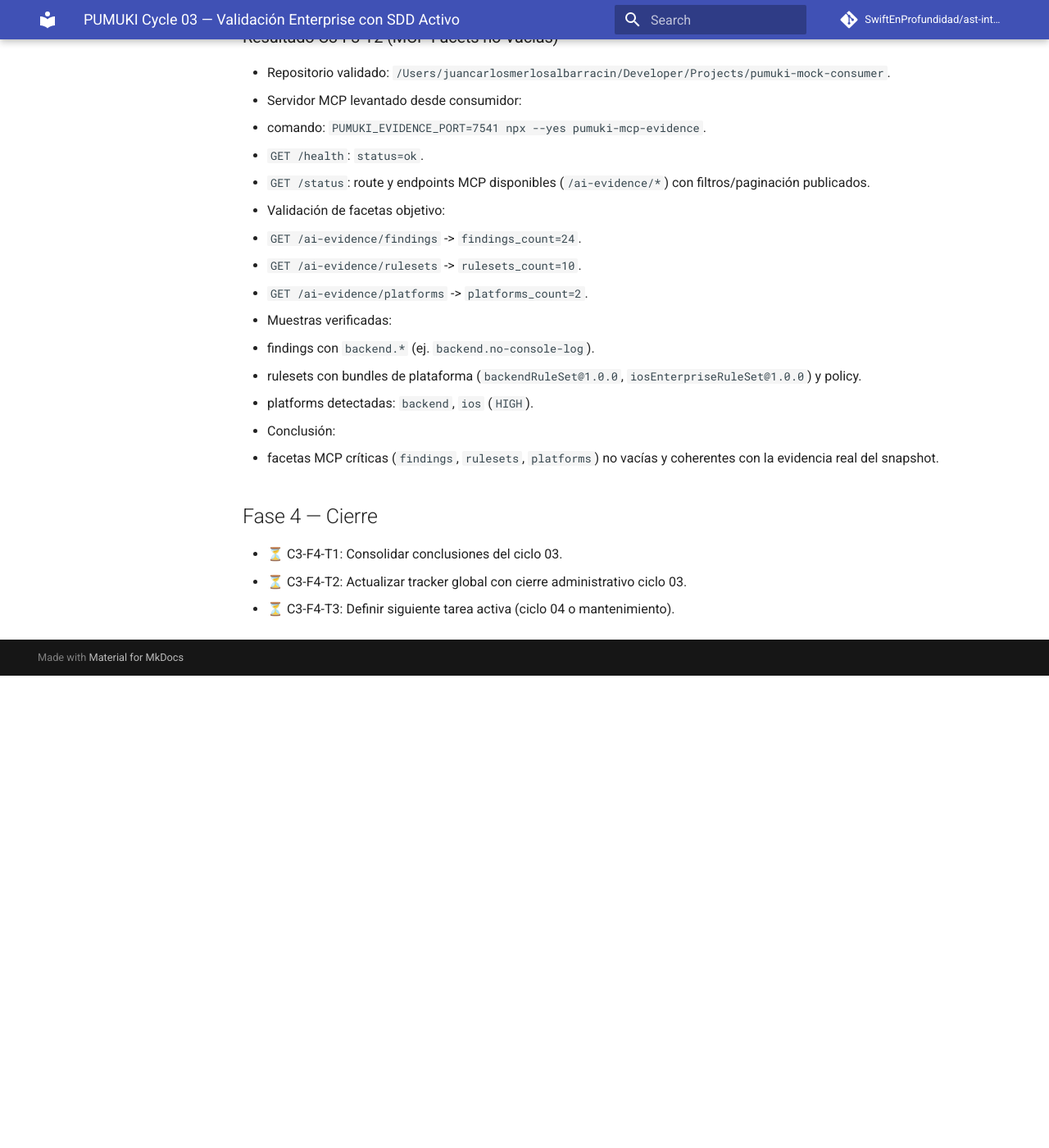
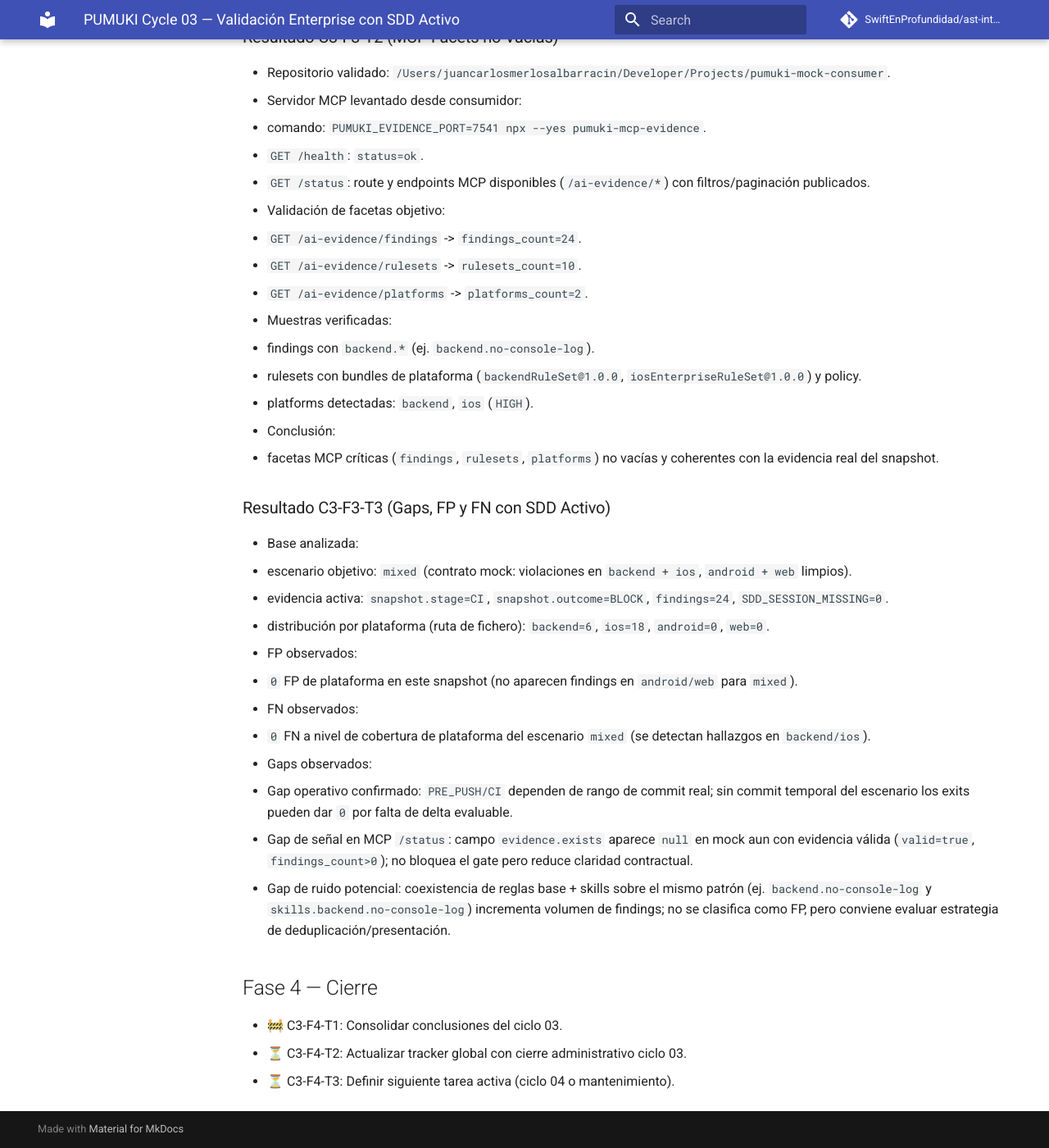
Before and after one commit to SwiftEnProfundidad/ast-intelligence-hooks, an MkDocs documentation site: the page built from docs/PUMUKI_CYCLE_03_SDD_ACTIVE_VALIDATION.md, in a window 1280 px wide and 1400 px high, scrolled down 6609 px. Shown: the whole window at 82% size. Built offline with MkDocs 1.6.1 and Material for MkDocs 9.7.7, drawn with Linux system fonts in a browser that asks for light colours; comment, search, counter and statistics services are not loaded; before the commit the page ends 7433 px from its top, so only the background shows below that; some of the changed text lies outside the part shown.

Commit message:
docs(cycle-03): close C3-F3-T3 and activate C3-F4-T1

```diff
--- a/docs/PUMUKI_CYCLE_03_SDD_ACTIVE_VALIDATION.md
+++ b/docs/PUMUKI_CYCLE_03_SDD_ACTIVE_VALIDATION.md
@@ -164,7 +164,7 @@ Ejecutar un ciclo completo y finito de validación en mock consumer con sesión
 ## Fase 3 — Evidencia + MCP (Cobertura Completa)
 - ✅ C3-F3-T1: Verificar `.ai_evidence.json` con findings de plataforma (no solo policy SDD).
 - ✅ C3-F3-T2: Verificar MCP con facetas no vacías para plataformas/rulesets/findings.
-- 🚧 C3-F3-T3: Registrar gaps, FP y FN observados con SDD activo.
+- ✅ C3-F3-T3: Registrar gaps, FP y FN observados con SDD activo.
 
 ### Resultado C3-F3-T1 (Evidencia de Plataforma en `.ai_evidence.json`)
 - Repositorio validado: `/Users/juancarlosmerlosalbarracin/Developer/Projects/pumuki-mock-consumer`.
@@ -199,7 +199,21 @@ Ejecutar un ciclo completo y finito de validación en mock consumer con sesión
 - Conclusión:
   - facetas MCP críticas (`findings`, `rulesets`, `platforms`) no vacías y coherentes con la evidencia real del snapshot.
 
+### Resultado C3-F3-T3 (Gaps, FP y FN con SDD Activo)
+- Base analizada:
+  - escenario objetivo: `mixed` (contrato mock: violaciones en `backend + ios`, `android + web` limpios).
+  - evidencia activa: `snapshot.stage=CI`, `snapshot.outcome=BLOCK`, `findings=24`, `SDD_SESSION_MISSING=0`.
+  - distribución por plataforma (ruta de fichero): `backend=6`, `ios=18`, `android=0`, `web=0`.
+- FP observados:
+  - `0` FP de plataforma en este snapshot (no aparecen findings en `android/web` para `mixed`).
+- FN observados:
+  - `0` FN a nivel de cobertura de plataforma del escenario `mixed` (se detectan hallazgos en `backend/ios`).
+- Gaps observados:
+  - Gap operativo confirmado: `PRE_PUSH/CI` dependen de rango de commit real; sin commit temporal del escenario los exits pueden dar `0` por falta de delta evaluable.
+  - Gap de señal en MCP `/status`: campo `evidence.exists` aparece `null` en mock aun con evidencia válida (`valid=true`, `findings_count>0`); no bloquea el gate pero reduce claridad contractual.
+  - Gap de ruido potencial: coexistencia de reglas base + skills sobre el mismo patrón (ej. `backend.no-console-log` y `skills.backend.no-console-log`) incrementa volumen de findings; no se clasifica como FP, pero conviene evaluar estrategia de deduplicación/presentación.
+
 ## Fase 4 — Cierre
-- ⏳ C3-F4-T1: Consolidar conclusiones del ciclo 03.
+- 🚧 C3-F4-T1: Consolidar conclusiones del ciclo 03.
 - ⏳ C3-F4-T2: Actualizar tracker global con cierre administrativo ciclo 03.
 - ⏳ C3-F4-T3: Definir siguiente tarea activa (ciclo 04 o mantenimiento).
```
Also changed, not shown: docs/REFRACTOR_PROGRESS.md (+2 -1 lines).
